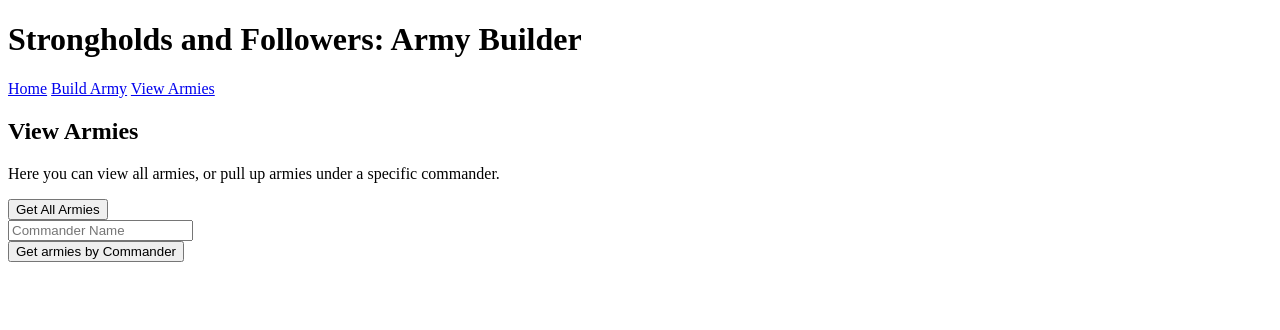
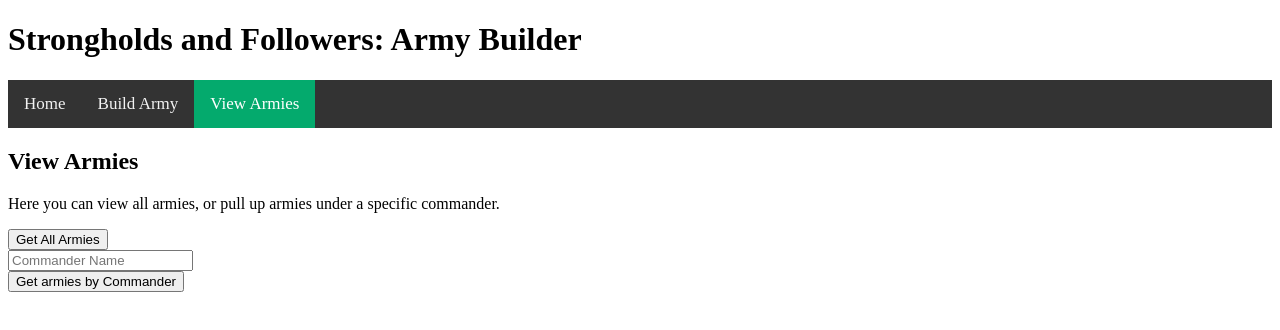
Before and after one commit to Nathaniel-Reeder/strongholds-and-followers-army-builder, a website: page public/viewArmies.html in a window 1280 px wide. Drawn offline with nearby package versions, Linux system fonts and the light colour scheme.

Commit message:
Adjusted file structure a bit for the front-end.  Working on buildArmy.js

```diff
--- a/public/stylesheet.css
+++ b/public/stylesheet.css
@@ -0,0 +1,27 @@
+/* Add a black background color to the top navigation */
+.topnav {
+    background-color: #333;
+    overflow: hidden;
+  }
+
+  /* Style the links inside the navigation bar */
+  .topnav a {
+    float: left;
+    color: #f2f2f2;
+    text-align: center;
+    padding: 14px 16px;
+    text-decoration: none;
+    font-size: 17px;
+  }
+
+  /* Change the color of links on hover */
+  .topnav a:hover {
+    background-color: #ddd;
+    color: black;
+  }
+
+  /* Add a color to the active/current link */
+  .topnav a.active {
+    background-color: #04AA6D;
+    color: white;
+  }
--- a/public/viewArmies.html
+++ b/public/viewArmies.html
@@ -11,10 +11,10 @@
     <header>
         <h1>Strongholds and Followers: Army Builder</h1>
     </header>
-    <nav>
-        <a href="index.ht">Home</a>
-        <a class="active" href="buildArmy.html">Build Army</a>
-        <a href="viewArmies.html">View Armies</a>
+    <nav class="topnav">
+        <a href="index.html">Home</a>
+        <a href="buildArmy.html">Build Army</a>
+        <a class="active" href="viewArmies.html">View Armies</a>
     </nav>
     <section>
         <h2>View Armies</h2>
@@ -26,6 +26,7 @@
         <br>
         <button>Get armies by Commander</button>
     </form>
-
+    <script src="./node_modules/axios/dist/axios.min.js"></script>
+    <script src="./viewArmies.js"></script>
 </body>
 </html>
```
Also changed, not shown: public/buildArmy.html (+6 -4 lines), public/buildArmy.js (added, +22 -0 lines), public/index.html (+4 -2 lines), server/controller.js (+14 -0 lines), server/server.js (+7 -1 lines), public/index.js (deleted), public/viewArmies.js (added).
